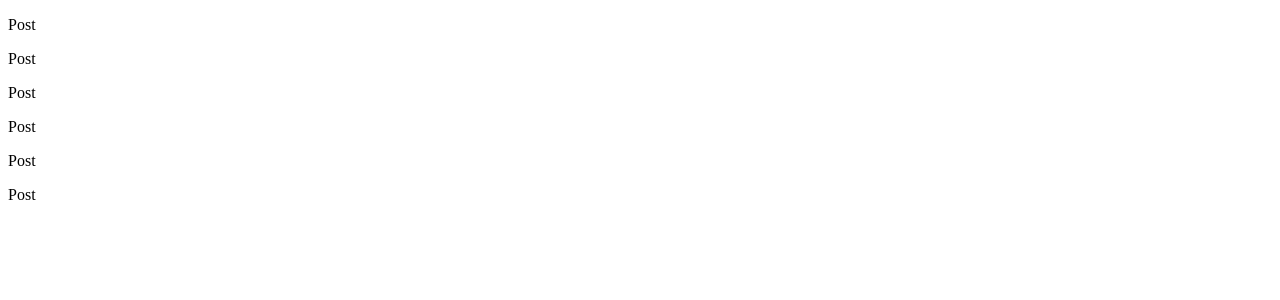
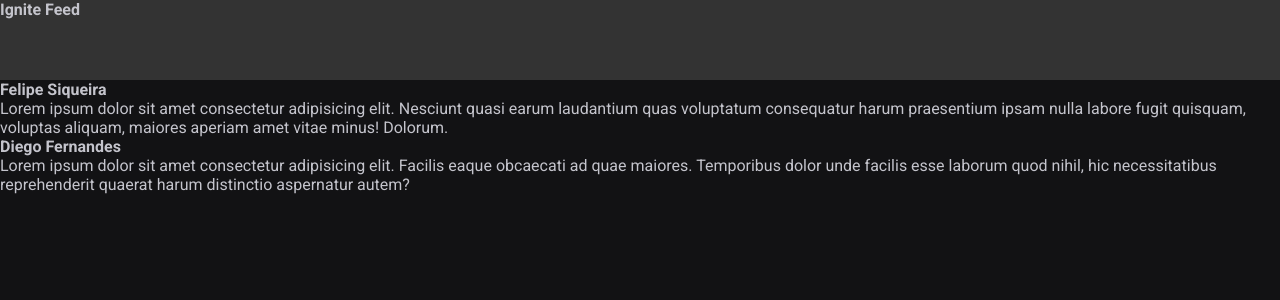
Before and after one commit to felipesiqg/Ignite-RactJS-Project01, a React (Vite) app: page / in a window 1280 px wide. Shown: the top 300 px of the page. Built offline with nearby package versions, Linux system fonts and the light colour scheme.

Commit message:
First component; Global Styles

```diff
--- a/index.html
+++ b/index.html
@@ -2,8 +2,15 @@
 <html lang="en">
   <head>
     <meta charset="UTF-8" />
+
+    <link rel="preconnect" href="https://fonts.googleapis.com" />
+    <link rel="preconnect" href="https://fonts.gstatic.com" crossorigin />
+
     <link rel="icon" type="image/svg+xml" href="/src/favicon.svg" />
     <meta name="viewport" content="width=device-width, initial-scale=1.0" />
+
+    <link href="https://fonts.googleapis.com/css2?family=Roboto:wght@400;700&display=swap" rel="stylesheet" />
+
     <title>Vite App</title>
   </head>
   <body>
--- a/src/App.jsx
+++ b/src/App.jsx
@@ -1,14 +1,22 @@
+import { Header } from "./components/Header"
 import { Post } from "./Post"
+
+import "./global.css"
 
 function App() {
   return (
     <>
-      <Post />
-      <Post />
-      <Post />
-      <Post />
-      <Post />
-      <Post />
+      <Header />
+
+      <Post
+        author="Felipe Siqueira"
+        content="Lorem ipsum dolor sit amet consectetur adipisicing elit. Nesciunt quasi earum laudantium quas voluptatum consequatur harum praesentium ipsam nulla labore fugit quisquam, voluptas aliquam, maiores aperiam amet vitae minus! Dolorum."
+      />
+
+      <Post
+        author="Diego Fernandes"
+        content="Lorem ipsum dolor sit amet consectetur adipisicing elit. Facilis eaque obcaecati ad quae maiores. Temporibus dolor unde facilis esse laborum quod nihil, hic necessitatibus reprehenderit quaerat harum distinctio aspernatur autem?"
+      />
     </>
   )
 }
--- a/src/Post.jsx
+++ b/src/Post.jsx
@@ -1,3 +1,8 @@
-export function Post () {
-    return <p>Post</p>
+export function Post (props) {
+    return (
+        <div>
+            <strong>{props.author}</strong>
+            <p>{props.content}</p>
+        </div>
+    )
 }
--- /dev/null
+++ b/src/components/Header.jsx
@@ -0,0 +1,9 @@
+import styles from './Header.module.css'
+
+export function Header() {
+    return(
+        <header className={styles.header}>
+            <strong>Ignite Feed</strong>
+        </header>
+    )
+}
--- /dev/null
+++ b/src/components/Header.module.css
@@ -0,0 +1,4 @@
+.header {
+    background-color: #333;
+    height: 80px;
+}
--- /dev/null
+++ b/src/global.css
@@ -0,0 +1,30 @@
+:root {
+    --white: #ffffff;
+    --gray-100: #e1e1e6;
+    --gray-300: #c4c4cc;
+    --gray-400: #8d8d99;
+    --gray-600: #323238;
+    --gray-700: #29292e;
+    --gray-800: #202024;
+    --gray-900: #121214;
+
+    --green-500: #00875f;
+}
+
+* {
+    margin: 0;
+    padding: 0;
+    box-sizing: border-box;
+}
+
+body {
+    background: var(--gray-900);
+    color: var(--gray-300);
+    -webkit-font-smoothing: antialiased;
+}
+
+body, input, textarea, button {
+    font-family: 'Roboto', sans-serif;
+    font-weight: 400;
+    font-size: 1rem;
+}
```
